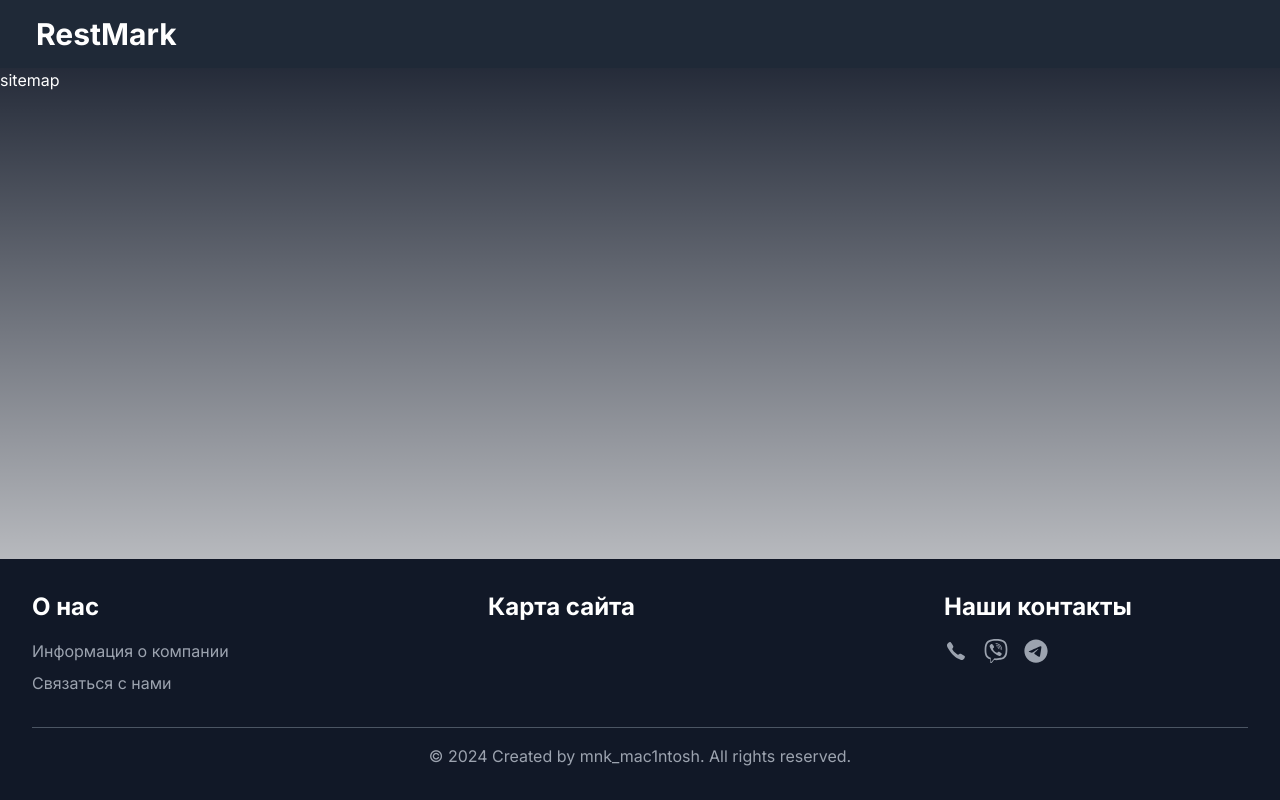
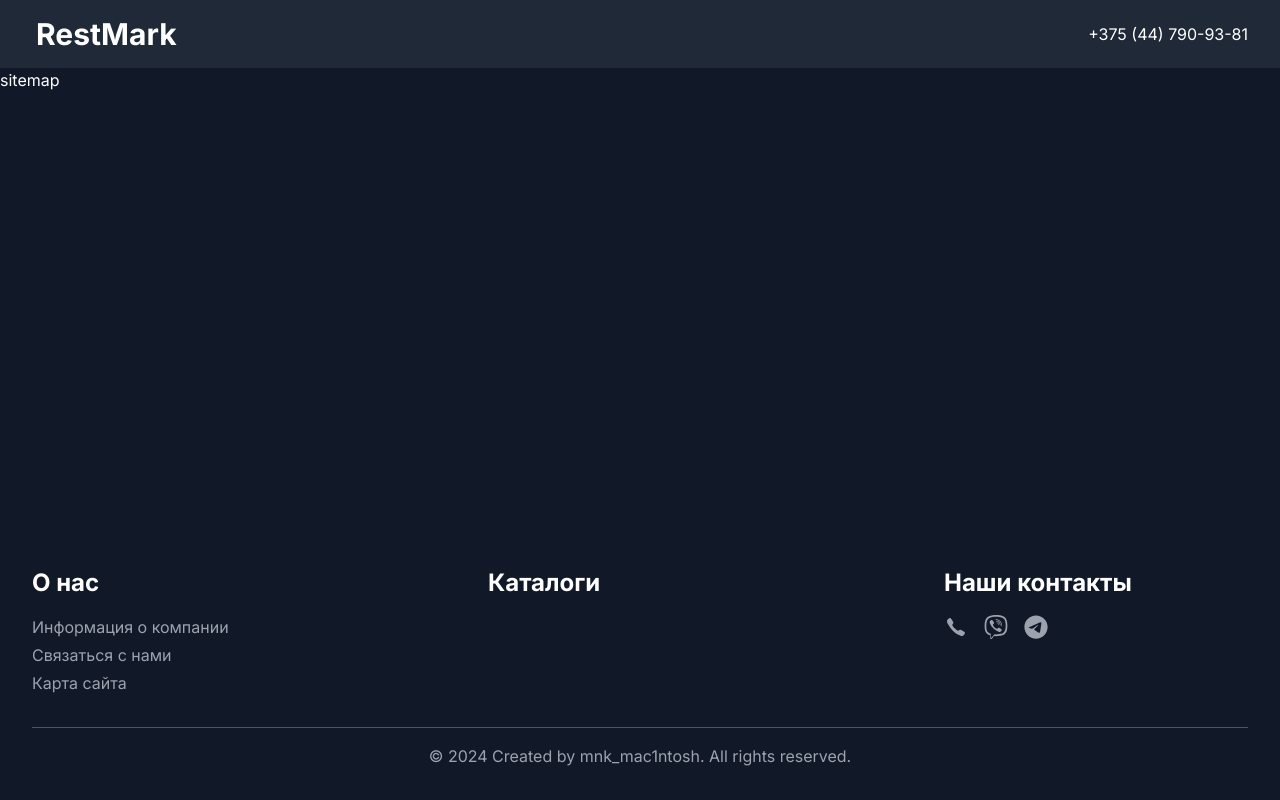
Before and after one commit to timofey1704/restmark-www, a Next.js app in the folder frontend/: page /sitemap in a window 1280 px wide. Built offline with nearby package versions, Linux system fonts and the light colour scheme.

Commit message:
RM-9 Add UI lib to the project

```diff
--- a/frontend/app/components/Footer/Footer.tsx
+++ b/frontend/app/components/Footer/Footer.tsx
@@ -12,22 +12,32 @@
           <div className="w-full md:w-1/4 mb-6 md:mb-0">
             <h3 className="text-2xl font-bold mb-4">О нас</h3>
             <ul className="text-gray-400">
-              <li className="mb-2">
+              <li className="mb-1">
                 <Link href="/about-us" className="hover:underline">
                   Информация о компании
                 </Link>
               </li>
-              <li>
+              <li className="mb-1">
                 <Link href="/contact-us" className="hover:underline">
                   Cвязаться с нами
+                </Link>
+              </li>
+              <li>
+                <Link href="/sitemap" className="hover:underline">
+                  Карта сайта
                 </Link>
               </li>
             </ul>
           </div>
           <div className="w-full text-2xl font-bold md:w-1/4 mb-6 md:mb-0">
-            <Link href="/sitemap" className="hover:underline">
-              Карта сайта
-            </Link>
+            <a
+              href="https://drive.google.com/drive/folders/1ifOXzKjgSUeBOZnH6DcxSbfK5QKtGjqQ"
+              className="hover:underline"
+              target="_blank"
+              rel="noopener noreferrer"
+            >
+              Каталоги
+            </a>
           </div>
 
           <div className="w-full md:w-1/4">
--- a/frontend/app/components/Header/Header.tsx
+++ b/frontend/app/components/Header/Header.tsx
@@ -3,10 +3,17 @@
 
 export default function Header() {
   return (
-    <header className="bg-gray-800 text-white p-4">
-      <Link href="/">
-        <h1 className="text-3xl font-bold ml-5">RestMark</h1>
-      </Link>
+    <header className="flex items-center justify-between p-4 bg-gray-800">
+      <div className="text-white">
+        <Link href="/">
+          <h1 className="text-3xl font-bold ml-5">RestMark</h1>
+        </Link>
+      </div>
+      <div className="text-white  mr-4">
+        <a href="tel:+37544790-93-81" className="hover:underline">
+          +375 (44) 790-93-81
+        </a>
+      </div>
     </header>
   )
 }
--- a/frontend/app/globals.css
+++ b/frontend/app/globals.css
@@ -3,32 +3,68 @@
 @tailwind utilities;
 @import 'leaflet/dist/leaflet.css';
 
-:root {
-  --foreground-rgb: 0, 0, 0;
-  --background-start-rgb: 214, 219, 220;
-  --background-end-rgb: 255, 255, 255;
-}
+@layer base {
+  :root {
+    --background: 0 0% 100%;
+    --foreground: 222.2 84% 4.9%;
+    --card: 0 0% 100%;
+    --card-foreground: 222.2 84% 4.9%;
+    --popover: 0 0% 100%;
+    --popover-foreground: 222.2 84% 4.9%;
+    --primary: 222.2 47.4% 11.2%;
+    --primary-foreground: 210 40% 98%;
+    --secondary: 210 40% 96.1%;
+    --secondary-foreground: 222.2 47.4% 11.2%;
+    --muted: 210 40% 96.1%;
+    --muted-foreground: 215.4 16.3% 46.9%;
+    --accent: 210 40% 96.1%;
+    --accent-foreground: 222.2 47.4% 11.2%;
+    --destructive: 0 84.2% 60.2%;
+    --destructive-foreground: 210 40% 98%;
+    --border: 214.3 31.8% 91.4%;
+    --input: 214.3 31.8% 91.4%;
+    --ring: 222.2 84% 4.9%;
+    --radius: 0.5rem;
+    --chart-1: 12 76% 61%;
+    --chart-2: 173 58% 39%;
+    --chart-3: 197 37% 24%;
+    --chart-4: 43 74% 66%;
+    --chart-5: 27 87% 67%;
+  }
 
-@media (prefers-color-scheme: dark) {
-  :root {
-    --foreground-rgb: 255, 255, 255;
-    --background-start-rgb: 0, 0, 0;
-    --background-end-rgb: 0, 0, 0;
+  .dark {
+    --background: 222.2 84% 4.9%;
+    --foreground: 210 40% 98%;
+    --card: 222.2 84% 4.9%;
+    --card-foreground: 210 40% 98%;
+    --popover: 222.2 84% 4.9%;
+    --popover-foreground: 210 40% 98%;
+    --primary: 210 40% 98%;
+    --primary-foreground: 222.2 47.4% 11.2%;
+    --secondary: 217.2 32.6% 17.5%;
+    --secondary-foreground: 210 40% 98%;
+    --muted: 217.2 32.6% 17.5%;
+    --muted-foreground: 215 20.2% 65.1%;
+    --accent: 217.2 32.6% 17.5%;
+    --accent-foreground: 210 40% 98%;
+    --destructive: 0 62.8% 30.6%;
+    --destructive-foreground: 210 40% 98%;
+    --border: 217.2 32.6% 17.5%;
+    --input: 217.2 32.6% 17.5%;
+    --ring: 212.7 26.8% 83.9%;
+    --chart-1: 220 70% 50%;
+    --chart-2: 160 60% 45%;
+    --chart-3: 30 80% 55%;
+    --chart-4: 280 65% 60%;
+    --chart-5: 340 75% 55%;
   }
 }
 
-body {
-  color: rgb(var(--foreground-rgb));
-  background: linear-gradient(
-      to bottom,
-      transparent,
-      rgb(var(--background-end-rgb))
-    )
-    rgb(var(--background-start-rgb));
-}
-
-@layer utilities {
-  .text-balance {
-    text-wrap: balance;
+@layer base {
+  * {
+    @apply border-border;
+  }
+  body {
+    @apply bg-background text-foreground;
   }
 }
--- /dev/null
+++ b/frontend/lib/utils.ts
@@ -0,0 +1,6 @@
+import { type ClassValue, clsx } from "clsx"
+import { twMerge } from "tailwind-merge"
+
+export function cn(...inputs: ClassValue[]) {
+  return twMerge(clsx(inputs))
+}
--- a/frontend/tailwind.config.ts
+++ b/frontend/tailwind.config.ts
@@ -1,20 +1,80 @@
-import type { Config } from "tailwindcss";
+import type { Config } from "tailwindcss"
 
-const config: Config = {
+const config = {
+  darkMode: ["class"],
   content: [
-    "./pages/**/*.{js,ts,jsx,tsx,mdx}",
-    "./components/**/*.{js,ts,jsx,tsx,mdx}",
-    "./app/**/*.{js,ts,jsx,tsx,mdx}",
-  ],
+    './pages/**/*.{ts,tsx}',
+    './components/**/*.{ts,tsx}',
+    './app/**/*.{ts,tsx}',
+    './src/**/*.{ts,tsx}',
+	],
+  prefix: "",
   theme: {
+    container: {
+      center: true,
+      padding: "2rem",
+      screens: {
+        "2xl": "1400px",
+      },
+    },
     extend: {
-      backgroundImage: {
-        "gradient-radial": "radial-gradient(var(--tw-gradient-stops))",
-        "gradient-conic":
-          "conic-gradient(from 180deg at 50% 50%, var(--tw-gradient-stops))",
+      colors: {
+        border: "hsl(var(--border))",
+        input: "hsl(var(--input))",
+        ring: "hsl(var(--ring))",
+        background: "hsl(var(--background))",
+        foreground: "hsl(var(--foreground))",
+        primary: {
+          DEFAULT: "hsl(var(--primary))",
+          foreground: "hsl(var(--primary-foreground))",
+        },
+        secondary: {
+          DEFAULT: "hsl(var(--secondary))",
+          foreground: "hsl(var(--secondary-foreground))",
+        },
+        destructive: {
+          DEFAULT: "hsl(var(--destructive))",
+          foreground: "hsl(var(--destructive-foreground))",
+        },
+        muted: {
+          DEFAULT: "hsl(var(--muted))",
+          foreground: "hsl(var(--muted-foreground))",
+        },
+        accent: {
+          DEFAULT: "hsl(var(--accent))",
+          foreground: "hsl(var(--accent-foreground))",
+        },
+        popover: {
+          DEFAULT: "hsl(var(--popover))",
+          foreground: "hsl(var(--popover-foreground))",
+        },
+        card: {
+          DEFAULT: "hsl(var(--card))",
+          foreground: "hsl(var(--card-foreground))",
+        },
+      },
+      borderRadius: {
+        lg: "var(--radius)",
+        md: "calc(var(--radius) - 2px)",
+        sm: "calc(var(--radius) - 4px)",
+      },
+      keyframes: {
+        "accordion-down": {
+          from: { height: "0" },
+          to: { height: "var(--radix-accordion-content-height)" },
+        },
+        "accordion-up": {
+          from: { height: "var(--radix-accordion-content-height)" },
+          to: { height: "0" },
+        },
+      },
+      animation: {
+        "accordion-down": "accordion-down 0.2s ease-out",
+        "accordion-up": "accordion-up 0.2s ease-out",
       },
     },
   },
-  plugins: [],
-};
-export default config;
+  plugins: [require("tailwindcss-animate")],
+} satisfies Config
+
+export default config
```
Also changed, not shown: frontend/package.json (+6 -1 lines), frontend/components.json (added), 1 other file (tests, documents, lock files or other folders).
